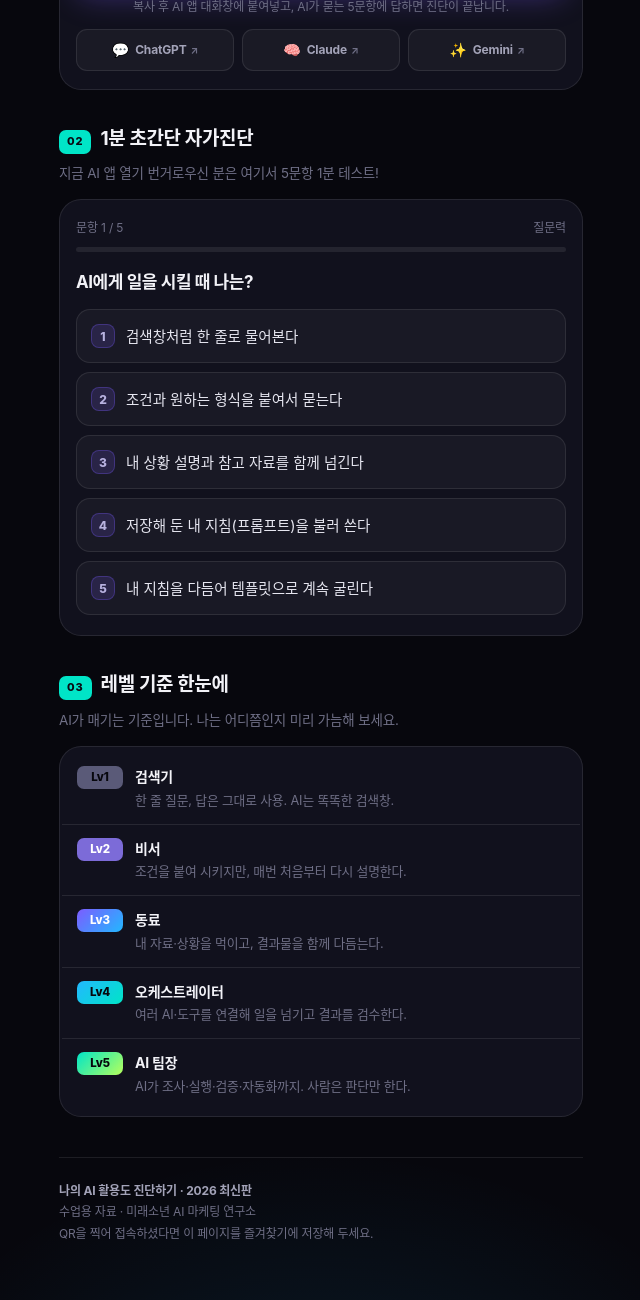
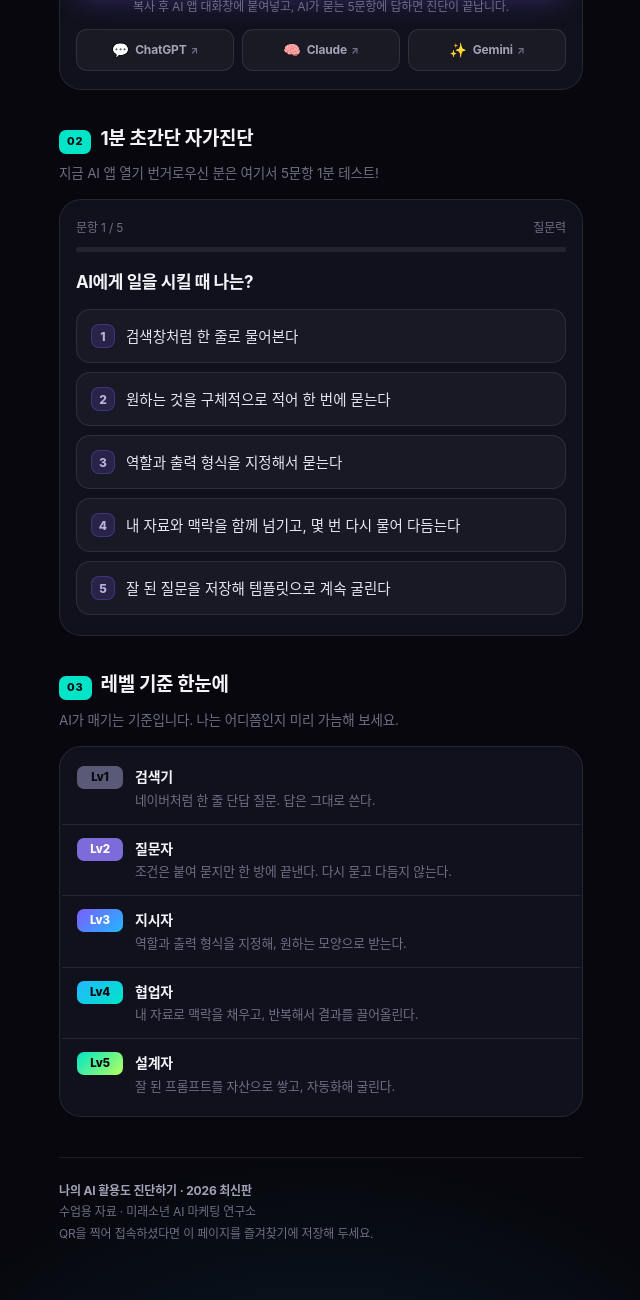
Before and after one commit to FutureBoy-Tim/ai-level-test, a plain HTML site: page index.html in a window 1280 px wide. Shown: the part 878-2178 px from the top of the page, without its empty margins (319-959 px from the left). Drawn offline with Linux system fonts and the light colour scheme.

Commit message:
5단계 명칭 원본 통일: Lv1 검색기 → Lv2 질문자 → Lv3 지시자 → Lv4 협업자 → Lv5 설계자
- 프롬프트 5종(공통/ChatGPT/Claude/Gemini/AI 청문회) 레벨 기준 문구를 원본 자료 설명으로 교체
- 1분 자가진단 결과 판정·별명·팩폭·습관 문구를 5단계 명칭에 맞춰 '내가 AI를 쓰는 수준' 관점으로 정리
- 레벨 기준 한눈에 표, 헤더 칩(Lv1 검색기 → Lv5 설계자) 동기화

```diff
--- a/index.html
+++ b/index.html
@@ -261,7 +261,7 @@
     <h1>나의 AI 활용도<br><span class="g">진단하기</span></h1>
     <p class="lead">AI 앱에 <b>프롬프트 한 번 붙여넣으면</b> 내 레벨과 5대 전투력 스탯을 진단받습니다.<br>앱 열기 번거로우시면 아래 <b>1분 자가진단</b>으로 바로 확인하세요.</p>
     <div class="strip">
-      <span class="chip">Lv1 검색기 → Lv5 AI 팀장</span>
+      <span class="chip">Lv1 검색기 → Lv5 설계자</span>
       <span class="chip">5대 전투력 100점</span>
       <span class="chip">구독료 본전 팩폭</span>
     </div>
@@ -320,8 +320,8 @@
         <div class="res-lv">
           <div class="lv-ring" id="rLv">Lv3</div>
           <div>
-            <div class="lv-name" id="rName">동료</div>
-            <div class="lv-nick" id="rNick">자료 부자형</div>
+            <div class="lv-name" id="rName">지시자</div>
+            <div class="lv-nick" id="rNick">지시서 장인형</div>
             <div class="lv-score" id="rScore">종합 60 / 100</div>
           </div>
         </div>
@@ -363,11 +363,11 @@
     <div class="sec-head"><span class="sec-num">03</span><h2>레벨 기준 한눈에</h2></div>
     <p class="sec-sub">AI가 매기는 기준입니다. 나는 어디쯤인지 미리 가늠해 보세요.</p>
     <div class="card lvt">
-      <div class="lvrow"><span class="lvtag">Lv1</span><div class="t"><b>검색기</b><span>한 줄 질문, 답은 그대로 사용. AI는 똑똑한 검색창.</span></div></div>
-      <div class="lvrow"><span class="lvtag">Lv2</span><div class="t"><b>비서</b><span>조건을 붙여 시키지만, 매번 처음부터 다시 설명한다.</span></div></div>
-      <div class="lvrow"><span class="lvtag">Lv3</span><div class="t"><b>동료</b><span>내 자료·상황을 먹이고, 결과물을 함께 다듬는다.</span></div></div>
-      <div class="lvrow"><span class="lvtag">Lv4</span><div class="t"><b>오케스트레이터</b><span>여러 AI·도구를 연결해 일을 넘기고 결과를 검수한다.</span></div></div>
-      <div class="lvrow"><span class="lvtag">Lv5</span><div class="t"><b>AI 팀장</b><span>AI가 조사·실행·검증·자동화까지. 사람은 판단만 한다.</span></div></div>
+      <div class="lvrow"><span class="lvtag">Lv1</span><div class="t"><b>검색기</b><span>네이버처럼 한 줄 단답 질문. 답은 그대로 쓴다.</span></div></div>
+      <div class="lvrow"><span class="lvtag">Lv2</span><div class="t"><b>질문자</b><span>조건은 붙여 묻지만 한 방에 끝낸다. 다시 묻고 다듬지 않는다.</span></div></div>
+      <div class="lvrow"><span class="lvtag">Lv3</span><div class="t"><b>지시자</b><span>역할과 출력 형식을 지정해, 원하는 모양으로 받는다.</span></div></div>
+      <div class="lvrow"><span class="lvtag">Lv4</span><div class="t"><b>협업자</b><span>내 자료로 맥락을 채우고, 반복해서 결과를 끌어올린다.</span></div></div>
+      <div class="lvrow"><span class="lvtag">Lv5</span><div class="t"><b>설계자</b><span>잘 된 프롬프트를 자산으로 쌓고, 자동화해 굴린다.</span></div></div>
     </div>
   </section>
 
@@ -391,11 +391,11 @@
     "[2026 최신판 진단 기준]",
     "",
     "1) 레벨 5단계",
-    "- Lv1 검색기: AI를 검색창처럼 쓴다. 질문은 한 줄, 답은 그대로 쓴다.",
-    "- Lv2 비서: 조건을 붙여 시키지만, 매번 처음부터 다시 설명한다.",
-    "- Lv3 동료: 내 자료와 상황을 먹이고, 결과물을 함께 다듬는다.",
-    "- Lv4 오케스트레이터: 여러 AI와 도구를 연결해 일을 넘기고 결과를 검수한다.",
-    "- Lv5 AI 팀장: AI가 조사·실행·검증·자동화까지 하게 설계하고, 사람은 판단만 한다.",
+    "- Lv1 검색기: 네이버처럼 한 줄 단답 질문. 답은 그대로 쓴다.",
+    "- Lv2 질문자: 조건은 붙여 묻지만 한 방에 끝낸다. 다시 묻고 다듬지 않는다.",
+    "- Lv3 지시자: 역할과 출력 형식을 지정해, 원하는 모양으로 받는다.",
+    "- Lv4 협업자: 내 자료로 맥락을 채우고, 반복해서 결과를 끌어올린다.",
+    "- Lv5 설계자: 잘 된 프롬프트를 자산으로 쌓고, 자동화해 굴린다.",
     "",
     "2) 5대 전투력 스탯 (각 100점, 총 500점)",
     "- 질문력: 지시를 구조화하는 힘 (역할·맥락·형식·제약을 지정하는가)",
@@ -412,7 +412,7 @@
     "[출력 형식]",
     "■ 내 레벨: Lv? (이름) — 한 줄 근거",
     "■ 5대 전투력: 스탯마다 점수/100과 한 줄 코멘트. 가장 강한 스탯과 가장 약한 스탯을 표시",
-    "■ AI 유형 별명: 제 습관을 한 단어에 가깝게 붙여 주세요 (예: 검색창 인질, 자료 부자, 지휘자, 팩트 경찰)",
+    "■ AI 유형 별명: 제 습관을 한 단어에 가깝게 붙여 주세요 (예: 검색창 인질, 한 방 질문러, 지시서 장인, 프롬프트 자산가)",
     "■ 구독료 본전 팩폭: 딱 한 줄. 월 구독료를 본전 뽑고 있는지 아프게 말해 주세요",
     "■ 당장 바꿀 습관 1가지: 오늘 10분 안에 할 수 있는 구체적인 행동",
     "■ 다음 단계 팁: 다음 레벨로 가는 조건 3가지, 각각 실행 순서까지"
@@ -578,10 +578,10 @@
       q:'AI에게 일을 시킬 때 나는?',
       opts:[
         '검색창처럼 한 줄로 물어본다',
-        '조건과 원하는 형식을 붙여서 묻는다',
-        '내 상황 설명과 참고 자료를 함께 넘긴다',
-        '저장해 둔 내 지침(프롬프트)을 불러 쓴다',
-        '내 지침을 다듬어 템플릿으로 계속 굴린다'
+        '원하는 것을 구체적으로 적어 한 번에 묻는다',
+        '역할과 출력 형식을 지정해서 묻는다',
+        '내 자료와 맥락을 함께 넘기고, 몇 번 다시 물어 다듬는다',
+        '잘 된 질문을 저장해 템플릿으로 계속 굴린다'
       ]
     },
     {
@@ -639,32 +639,32 @@
       next:['질문에 역할을 붙이기 — "당신은 20년차 마케팅 기획자입니다"로 시작', '원하는 출력 형식을 미리 말하기 — 표, 3줄 요약, 체크리스트', '같은 질문을 두 번 하지 않기 — 잘 된 답은 메모에 저장']
     },
     {
-      lv:'Lv2', name:'비서',
-      nick:'만능 심부름꾼형',
-      roast:'잘 쓰는 것 같지만, 매번 같은 설명을 다시 타이핑하며 그 시간을 그냥 버리고 있습니다.',
-      habit:'오늘 쓴 질문 중 제일 잘 먹힌 하나를 골라 AI의 "내 지침·커스텀 지시·프로젝트" 칸에 붙여 넣으세요. 다음 질문부터 설명이 사라집니다.',
-      next:['내 사업·제품 정보를 한 장으로 정리해 항상 첨부하기', '답을 받으면 "근거와 출처를 함께"를 붙이기', '한 대화에서 한 주제만 다루기 — 섞으면 품질이 떨어집니다']
+      lv:'Lv2', name:'질문자',
+      nick:'한 방 질문형',
+      roast:'조건은 붙여 묻습니다. 그런데 한 번 묻고 끝내니, 답도 한 번짜리로 돌아옵니다. 프롬프트에 쓴 시간이 답 한 장에서 끝났습니다.',
+      habit:'첫 답을 받으면 한 번만 이어 물으세요. "이 답에서 약한 곳 3개만 짚고, 그걸 보완해서 다시 써 줘" — 이 한 번이 Lv4로 올리는 반복입니다.',
+      next:['첫 답을 그대로 쓰지 말고 약점을 짚어 다시 시키기', '원하는 출력 형식(표·3줄·체크리스트)을 처음부터 말하기', '잘 된 질문은 저장해 두고 다음에 그대로 다시 쓰기']
     },
     {
-      lv:'Lv3', name:'동료',
-      nick:'자료 부자형',
-      roast:'자료는 잘 먹이는데, 한 번 쓴 지침을 다시 안 씁니다. 본전의 70%까지 왔습니다. 남은 30%는 저장과 검증입니다.',
-      habit:'내 문서 하나를 올리고 "이 자료에 없는 내용은 추측하지 말고 모른다고 답해"를 붙이세요. 환각이 줄고 신뢰가 생깁니다.',
-      next:['반복하는 업무 하나를 골라 절차서(프롬프트 3단계)로 만들기', '결과 검증을 다른 AI에게 맡기는 습관 들이기', '내 자료를 AI가 읽기 좋은 형태로 정리해 두기']
+      lv:'Lv3', name:'지시자',
+      nick:'지시서 장인형',
+      roast:'역할도 붙이고 형식도 지정합니다. 다만 내 자료가 아직 안 들어갔습니다. 그래서 답이 내 사업이 아니라 남의 사업 이야기로 나옵니다.',
+      habit:'다음 질문에 내 자료 한 개를 붙이세요. 회사 소개서 한 장, 지난 안내문 하나면 됩니다. "이 자료에 없는 내용은 추측하지 마"를 함께 붙이면 정확도가 바로 달라집니다.',
+      next:['내 사업·제품 자료를 AI가 읽기 좋게 한 장으로 정리해 두기', '매번 새로 쓰는 역할·형식 지시를 저장해 불러 쓰기', '답이 나오면 내 자료와 맞는지 대조하기']
     },
     {
-      lv:'Lv4', name:'오케스트레이터',
-      nick:'지휘자형',
-      roast:'본전은 뽑고 있습니다. 다만 아직 손이 일을 놓지 못합니다. 옮기는 일을 AI에게 넘기면 시간이 한 번 더 벌립니다.',
-      habit:'매주 반복되는 일 하나를 골라 "정해진 시간에 자동으로 돌게" 만들어 보세요. 한 번만 세팅하면 매주 돌아갑니다.',
-      next:['자동화가 실패했을 때 알려 주는 알림 붙이기', 'AI에게 검증자 역할을 하나 더 붙여 스스로 교차 점검', '내가 판단만 하면 되는 업무 목록 만들기']
+      lv:'Lv4', name:'협업자',
+      nick:'같이 다듬는 형',
+      roast:'자료도 넣고 반복도 합니다. 본전의 80%까지 왔습니다. 남은 20%는 잘 된 프롬프트를 자산으로 남기는 일입니다.',
+      habit:'이번 주에 잘 먹힌 프롬프트 하나를 골라 "내 지침·커스텀 지시·프로젝트" 칸에 저장하세요. 다음 주부터 같은 설명을 다시 쓰지 않습니다.',
+      next:['잘 된 프롬프트를 한 파일에 모아 내 자산으로 만들기', '반복되는 일 하나를 정해진 시간에 자동으로 돌게 하기', '결과 검증을 다른 AI에게 맡기는 절차 붙이기']
     },
     {
-      lv:'Lv5', name:'AI 팀장',
-      nick:'판단만 하는 사장형',
-      roast:'이제 구독료가 아니라 팀원 월급입니다. 지금 이대로면 같은 비용으로 10배는 더 뽑아야 본전입니다.',
-      habit:'AI가 낸 결론을 한 번 더 의심하는 절차를 만드세요. "반대 논거 3개와 그 근거"를 항상 함께 받으면 판단 사고가 줄어듭니다.',
-      next:['자동화 결과를 사람이 검수하는 마지막 관문 설계', '내 지침을 문서화해 다른 사람도 같은 품질로 쓰게 하기', 'AI가 못 하는 판단(관계·타이밍·책임)에 시간을 몰아주기']
+      lv:'Lv5', name:'설계자',
+      nick:'프롬프트 자산가형',
+      roast:'프롬프트가 자산이 됐습니다. 이제 구독료가 아니라 내 업무 시스템 값입니다. 다만 자동화가 조용히 멈추면 아무도 모릅니다.',
+      habit:'돌려 놓은 자동화 하나에 "실패하면 알려 주기"를 붙이세요. 잘 도는지만 보면, 멈춘 날의 손실은 그대로 남습니다.',
+      next:['자동화 결과를 사람이 마지막에 검수하는 관문 만들기', '내 프롬프트 자산을 문서화해 다른 사람도 같은 품질로 쓰게 하기', 'AI가 못 하는 판단(관계·타이밍·책임)에 시간을 몰아주기']
     }
   ];
 
```
